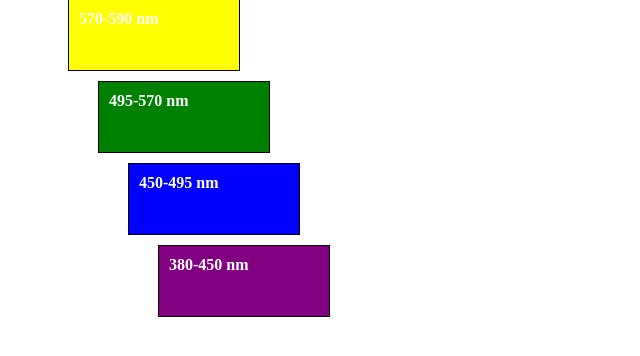
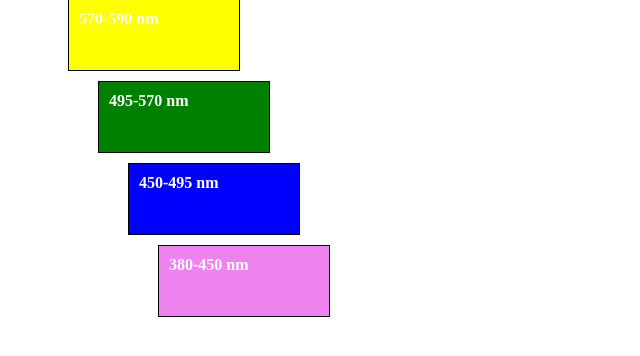
Before and after one commit to hbryant98/Codeup-Web-Exercises, a PHP site: page /css_box_model.html in a window 1280 px wide. Shown: the part 245-601 px from the top of the page, without its empty margins (0-640 px from the left). Run offline with PHP 8.4, Linux system fonts and the light colour scheme.

Commit message:
updated color of purple to violet

```diff
--- a/public/css/box_model.css
+++ b/public/css/box_model.css
@@ -32,7 +32,7 @@ h1 {
 	background-color: blue;
 	margin-left: 120px;
 }
-#prpl {
-	background-color: purple;
+#violet {
+	background-color: #EE82EE;
 	margin-left: 150px;
 }
--- a/public/css_box_model.html
+++ b/public/css_box_model.html
@@ -20,5 +20,5 @@
 
 	<div class="box" id="blue">450-495 nm</div>
 
-	<div class="box" id="prpl">380-450 nm</div>
+	<div class="box" id="violet">380-450 nm</div>
 </body>
```
